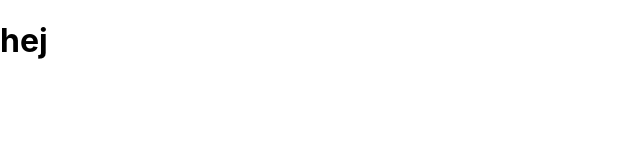
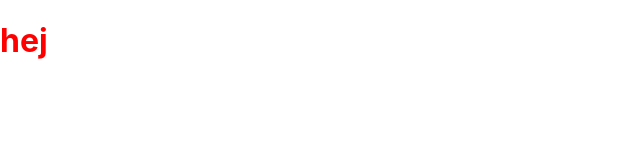
Before and after one commit to Elvis1995/barber, a React (Create React App) app in the folder barber_examen/: page / in a window 1280 px wide. Shown: the top 160 px of the page, without its empty margins (0-640 px from the left). Built offline with nearby package versions, Linux system fonts and the light colour scheme.

Commit message:
css test

```diff
--- /dev/null
+++ b/barber_examen/src/components/header/Header.css
@@ -0,0 +1,3 @@
+h1 {
+  color: red;
+}
--- a/barber_examen/src/components/header/Header.js
+++ b/barber_examen/src/components/header/Header.js
@@ -1,4 +1,5 @@
 import React, { Component } from 'react'
+import './Header.css'
 
 export default class Header extends Component {
   render() {
```
